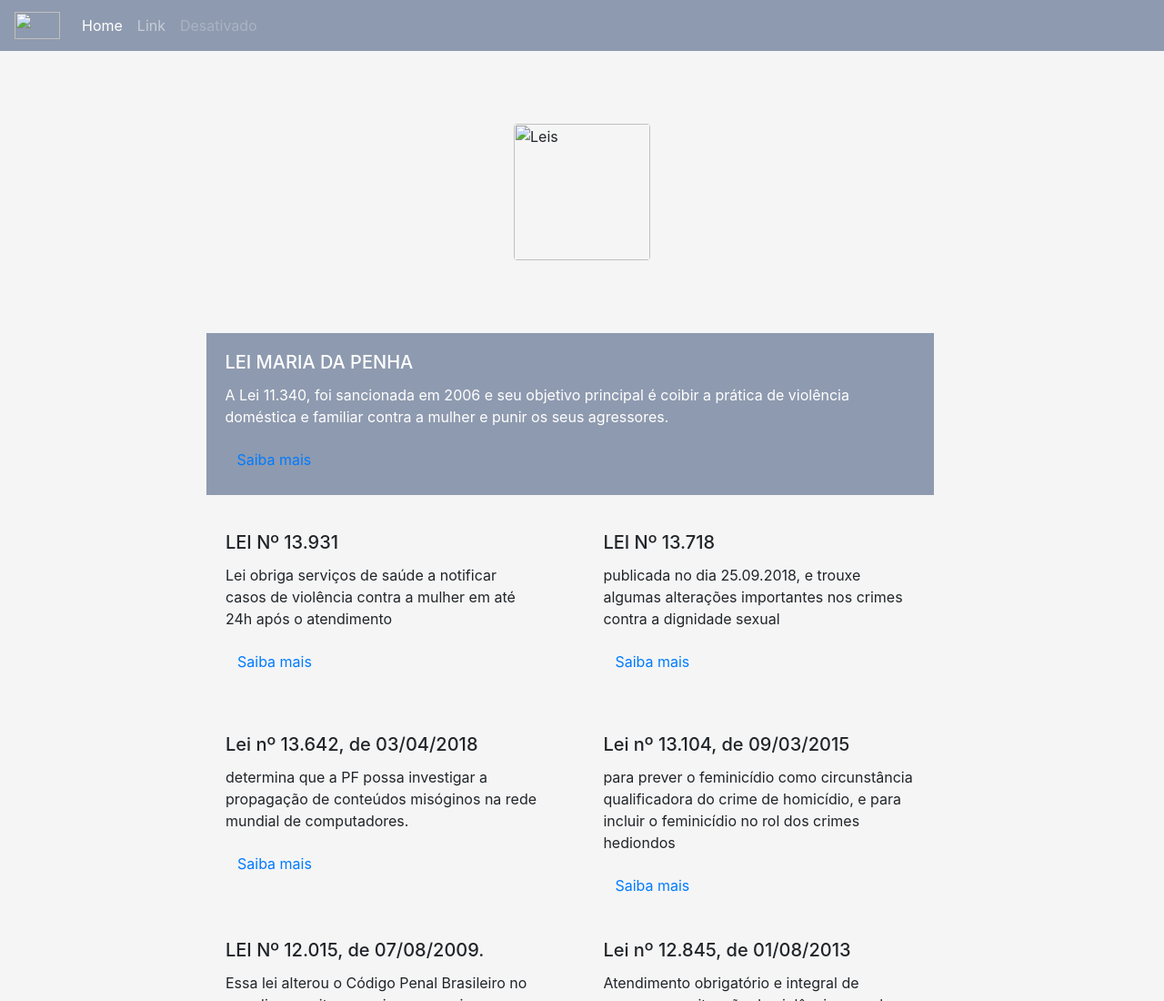
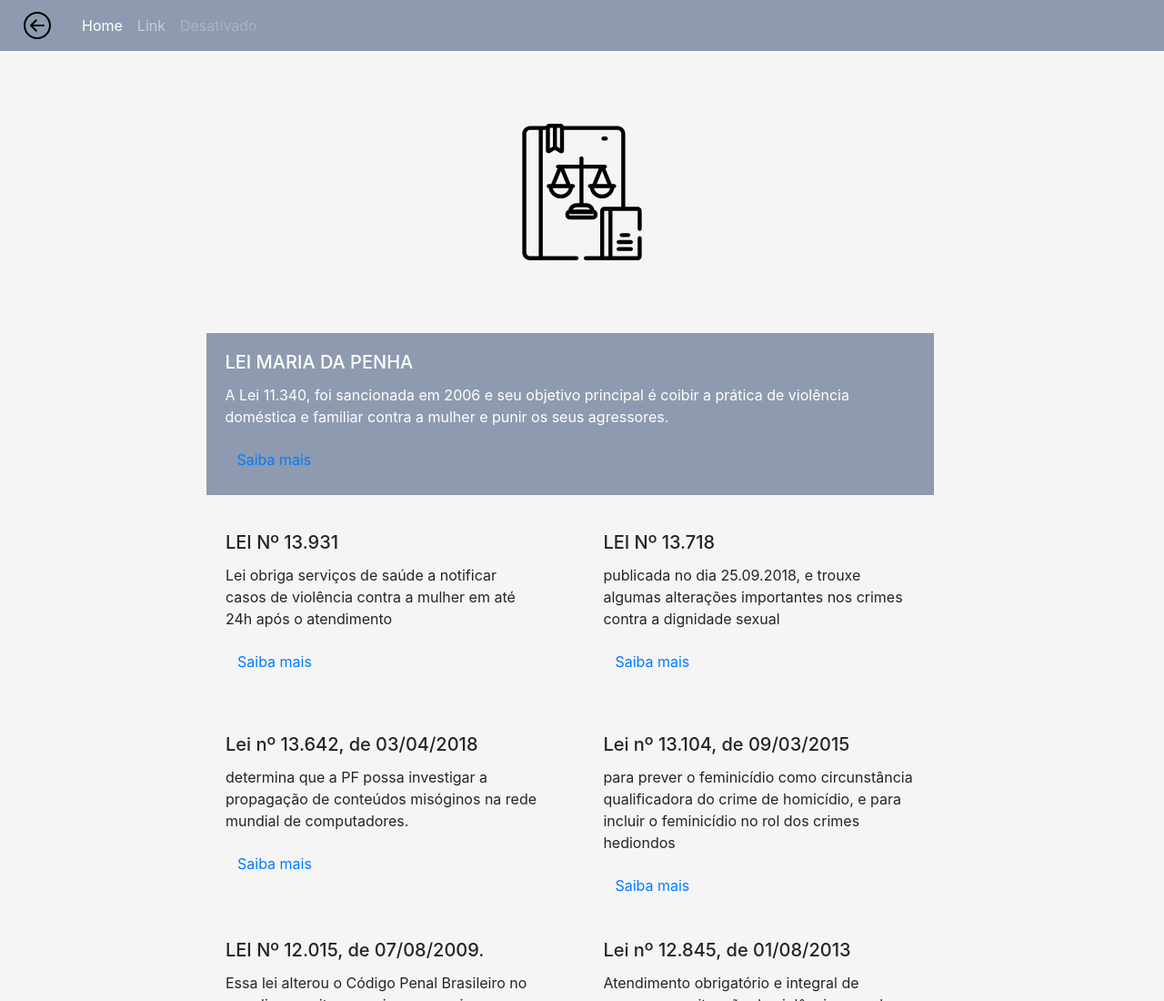
Before and after one commit to Sonnaly/EpE-TCC, a plain HTML site: page paginas/leis.html in a window 1280 px wide. Shown: the top 1100 px of the page at 91% size. Drawn offline with nearby package versions, Linux system fonts and the light colour scheme; files that its build step writes are made by us from their sources.

Commit message:
Update leis.html

```diff
--- a/paginas/leis.html
+++ b/paginas/leis.html
@@ -1,5 +1,5 @@
 <head>
-    <link rel="stylesheet" href="./style.css">
+    <link rel="stylesheet" href="../style.css">
 
     <link rel="stylesheet" href="https://stackpath.bootstrapcdn.com/bootstrap/4.1.3/css/bootstrap.min.css"
         integrity="sha384-MCw98/SFnGE8fJT3GXwEOngsV7Zt27NXFoaoApmYm81iuXoPkFOJwJ8ERdknLPMO" crossorigin="anonymous">
@@ -25,7 +25,7 @@
 
 
     <nav class="navbar navbar-expand-lg navbar-dark" style="background-color: #8e9aaf;">
-        <a class="navbar-brand" href="index.html"><img src="./imagens/back-button.svg" width="50px" height="30px"
+        <a class="navbar-brand" href="index.html"><img src="../imagens/back-button.svg" width="50px" height="30px"
                 alt=""></a>
         <button class="navbar-toggler" type="button" data-toggle="collapse" data-target="#conteudoNavbarSuportado"
             aria-controls="conteudoNavbarSuportado" aria-expanded="false" aria-label="Alterna navegação">
@@ -50,7 +50,7 @@
 
     <main>
         <div class="container" style="margin-top: 5rem;">
-            <img src="./imagens/lei.svg" class="rounded mx-auto d-block" width="150px" height="150px" alt="Leis">
+            <img src="../imagens/lei.svg" class="rounded mx-auto d-block" width="150px" height="150px" alt="Leis">
 
             <div class="row" style="margin-top:5rem; margin-left: 8rem;">
 
```
